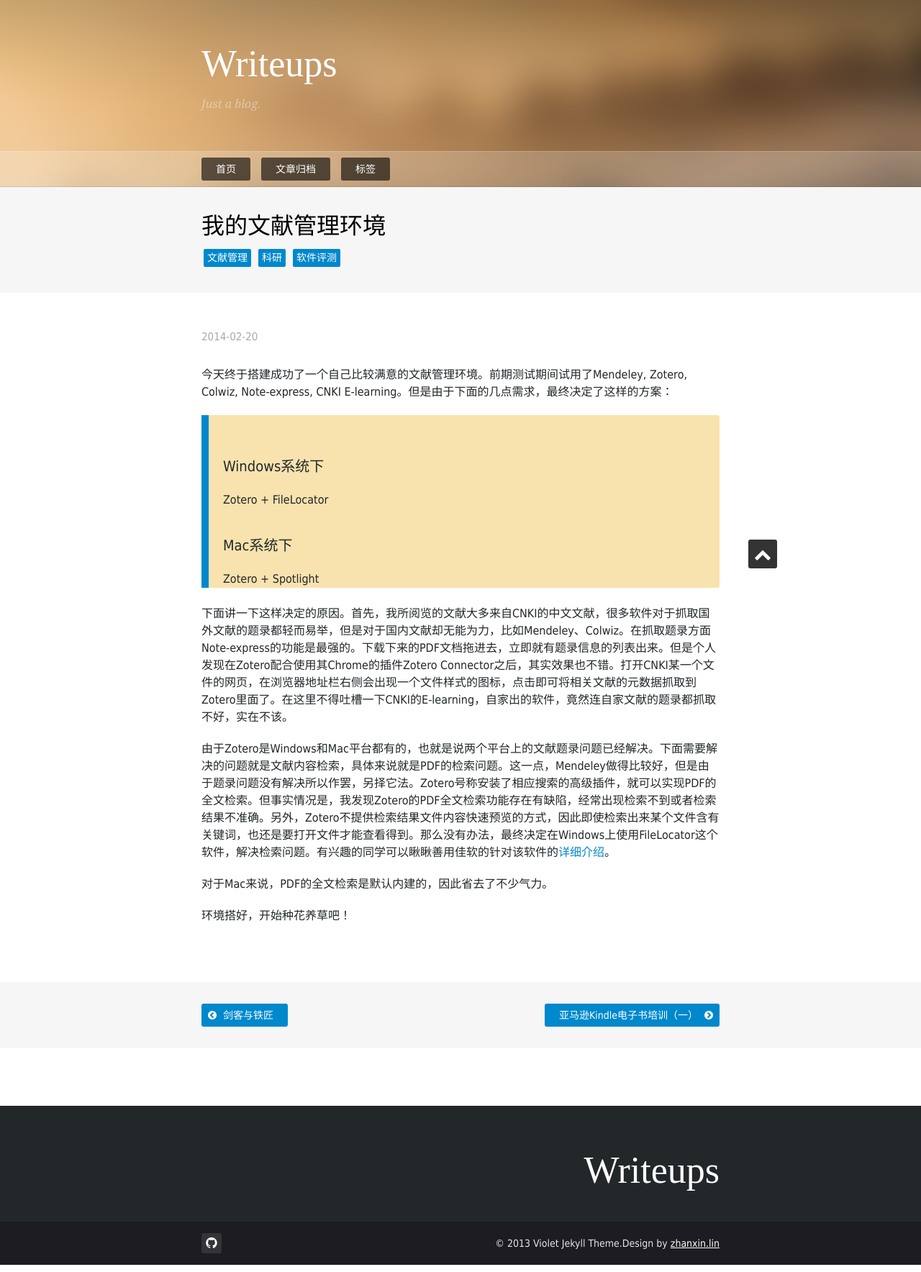
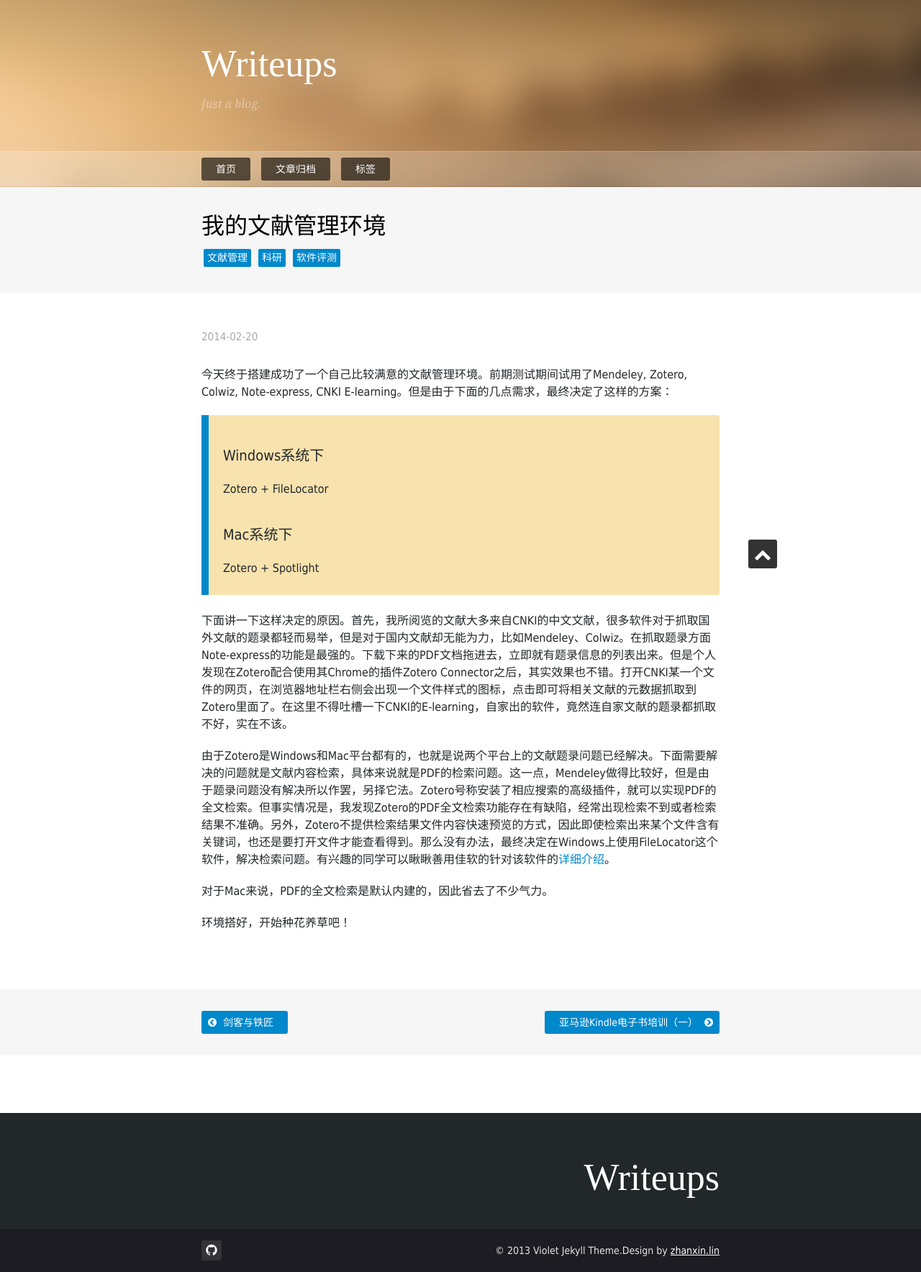
Before and after one commit to fantaghiro/fantaghiro.github.io, a Jekyll site: the page built from _posts/2014-02-20-Reference-Management.markdown, in a window 1280 px wide. Shown: the whole page at 72% size. Built offline with Jekyll 4.4.1, drawn with Linux system fonts in a browser that asks for light colours; nearby versions of some CDN libraries; some web fonts are replaced.

Commit message:
Update style.css

```diff
--- a/themes/violet/css/style.css
+++ b/themes/violet/css/style.css
@@ -481,7 +481,7 @@ a:hover {
 .main-article em { font-style: italic; }
 .main-article strong { font-weight: bold; }
 .main-article blockquote {
-    padding: 20px 20px 0 20px;
+    padding: 5px 20px 5px 20px;
     margin: 20px 0 24px;
     border-left: 10px solid #0088cc;
     border-radius: 0 3px 3px 0;
```
